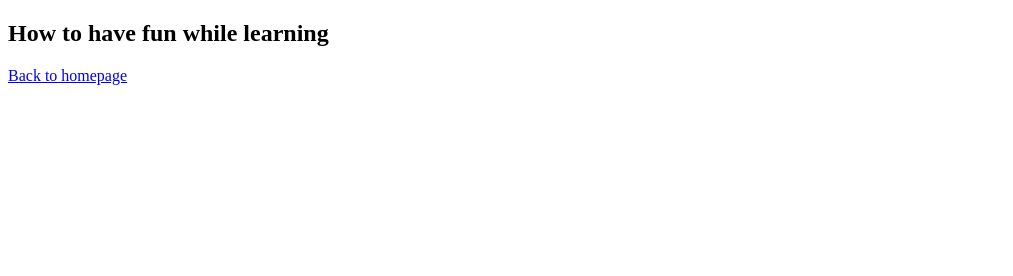
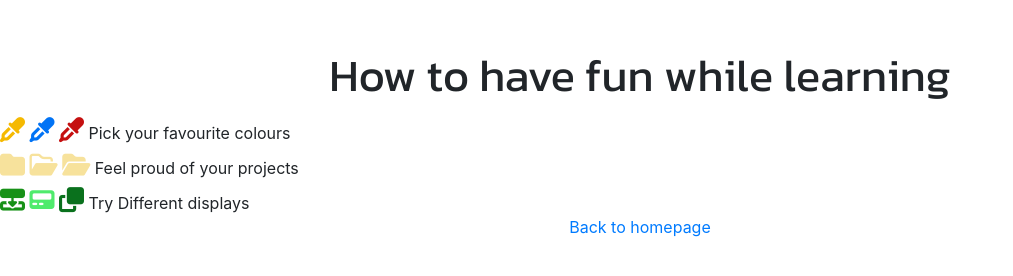
Before and after one commit to Margarita827/Project-Final, a plain HTML site: page advise.html in a window 1280 px wide. Shown: the whole page, without its empty margins (0-1013 px from the left). Drawn offline with nearby package versions, Linux system fonts and the light colour scheme.

Commit message:
Last details

```diff
--- a/advise.html
+++ b/advise.html
@@ -3,10 +3,69 @@
 <head>
     <meta charset="UTF-8">
     <meta name="viewport" content="width=device-width, initial-scale=1.0">
+   <link
+      rel="stylesheet"
+      href="https://cdn.jsdelivr.net/npm/bootstrap@4.6.2/dist/css/bootstrap.min.css"
+      integrity="sha384-xOolHFLEh07PJGoPkLv1IbcEPTNtaed2xpHsD9ESMhqIYd0nLMwNLD69Npy4HI+N"
+      crossorigin="anonymous"
+    />
+    <script
+      src="https://cdn.jsdelivr.net/npm/jquery@3.5.1/dist/jquery.slim.min.js"
+      integrity="sha384-DfXdz2htPH0lsSSs5nCTpuj/zy4C+OGpamoFVy38MVBnE+IbbVYUew+OrCXaRkfj"
+      crossorigin="anonymous"
+    ></script>
+    <script
+      src="https://cdn.jsdelivr.net/npm/bootstrap@4.6.2/dist/js/bootstrap.bundle.min.js"
+      integrity="sha384-Fy6S3B9q64WdZWQUiU+q4/2Lc9npb8tCaSX9FK7E8HnRr0Jz8D6OP9dO5Vg3Q9ct"
+      crossorigin="anonymous"
+    ></script>
+    <link rel="preconnect" href="https://fonts.googleapis.com" />
+    <link rel="preconnect" href="https://fonts.gstatic.com" crossorigin />
+    <link
+      href="https://fonts.googleapis.com/css2?family=Kanit:ital,wght@0,200;0,300;0,400;1,200&family=Noto+Sans&family=Poppins:wght@200&family=Roboto+Slab:wght@200&display=swap"
+      rel="stylesheet"
+    />
+    <link rel="preconnect" href="https://fonts.googleapis.com" />
+    <link rel="preconnect" href="https://fonts.gstatic.com" crossorigin />
+    <link
+      href="https://fonts.googleapis.com/css2?family=Roboto+Slab:wght@200&display=swap"
+      rel="stylesheet"
+    />
+
+    <script
+      src="https://kit.fontawesome.com/1124b66609.js"
+      crossorigin="anonymous"
+    ></script>
+    <link rel="stylesheet" href="style.css" />
+
+
+    <meta name="description" content="Some tips to make study easier" />
+
     <title>Advise to study the course</title>
 </head>
 <body>
-    <h2>How to have fun while learning</h2>
-        <a href="index.html" class="homepage">Back to homepage</a>
+    <h2 class="mt-5">How to have fun while learning</h2>
+    <div class="mt-3">
+        <i class="fa-solid fa-eye-dropper color-icon1"></i>
+        <i class="fa-solid fa-eye-dropper color-icon2"></i>
+        <i class="fa-solid fa-eye-dropper color-icon3"></i>
+        Pick your favourite colours
+    </div>
+
+    <div class="mt-2">
+        <i class="fa-solid fa-folder folder-icon"></i>
+        <i class="fa-regular fa-folder-open folder-icon"></i>
+        <i class="fa-solid fa-folder-open folder-icon"></i>
+        Feel proud of your projects
+    </div>
+<div class="mt-2">
+    <i class="fa-solid fa-diagram-next display-icon1"></i>
+    <i class="fa-solid fa-pager display-icon2"></i>
+    <i class="fa-solid fa-clone display-icon3"></i>
+    Try Different displays
+    </div>
+    <div class="homepage">
+        <a href="index.html" class="Homepage">Back to homepage</a>
+        </div>
 </body>
 </html>
--- a/style.css
+++ b/style.css
@@ -124,16 +124,13 @@ footer .github-icon:hover {
   color: rgb(194, 150, 207);
 }
 
-
 .homepage {
   text-align: center;
 }
 
 .content-container {
-
   padding: 80px 10px;
 }
-
 
 .content-container h1 {
   font-size: 40px;
@@ -154,3 +151,38 @@ margin: 30px;
   line-height: 30px;
   padding: 10px 20px;
 }
+
+.color-icon1 {
+    color: rgb(245, 185, 1);
+    font-size: 25px;
+}
+
+.color-icon2 {
+    color: rgb(1, 115, 245);
+     font-size: 25px;
+
+}
+
+.color-icon3 {
+    color: rgb(197, 16, 16);
+     font-size: 25px;
+
+}
+
+.folder-icon {
+    color: rgb(247, 226, 156);
+    font-size: 25px;
+}
+
+.display-icon1 {
+    color: rgb(23, 145, 23);
+     font-size: 25px;
+}
+.display-icon2 {
+    color: rgb(79, 235, 108);
+    font-size: 25px;
+}
+.display-icon3 {
+     color: rgb(10, 113, 29);
+    font-size: 25px;
+}
```
Also changed, not shown: about.html (+2 -1 lines), index.html (+0 -1 lines), work.html (+3 -2 lines). Lines whose indentation alone changed are shown as unchanged.
